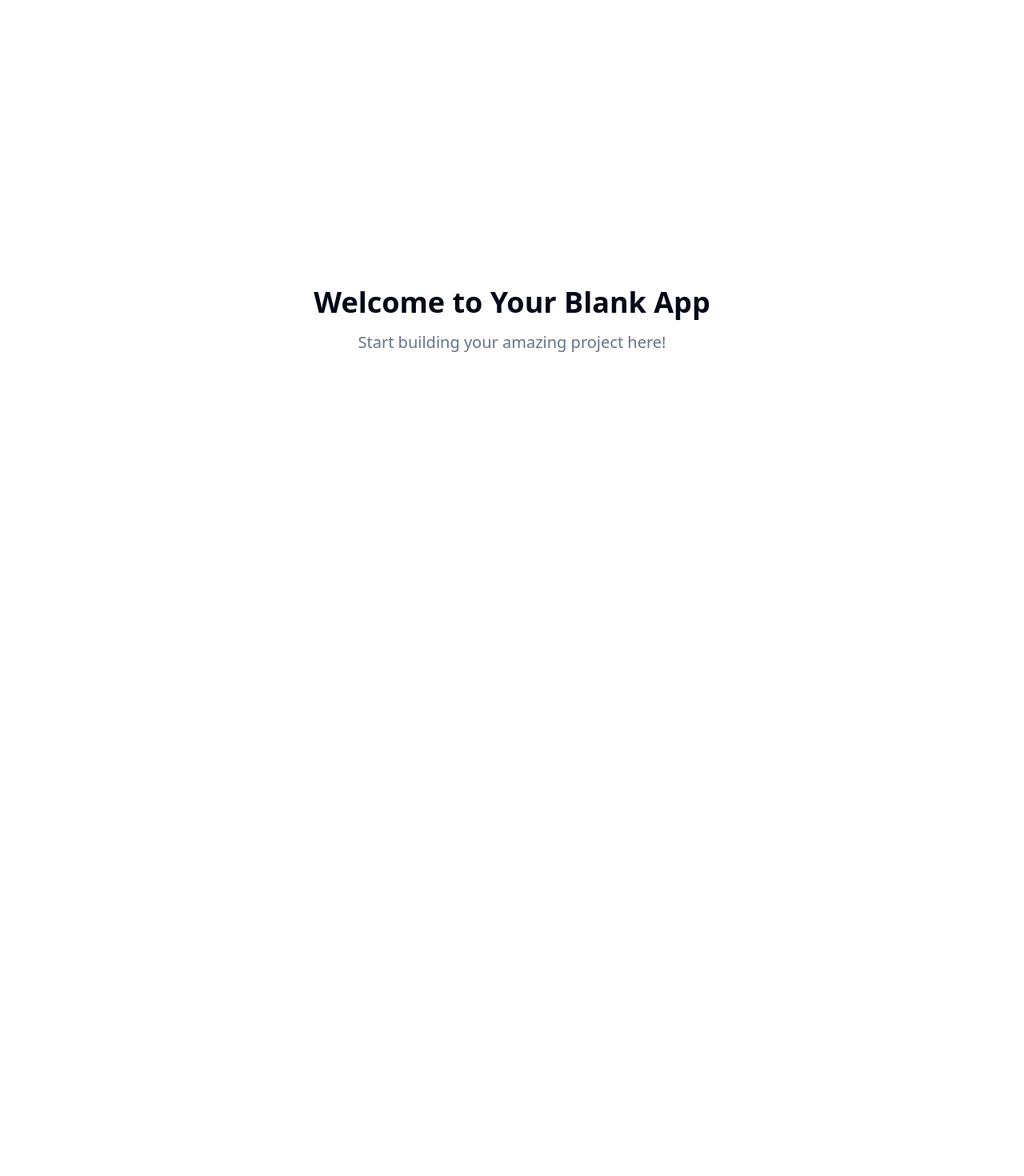
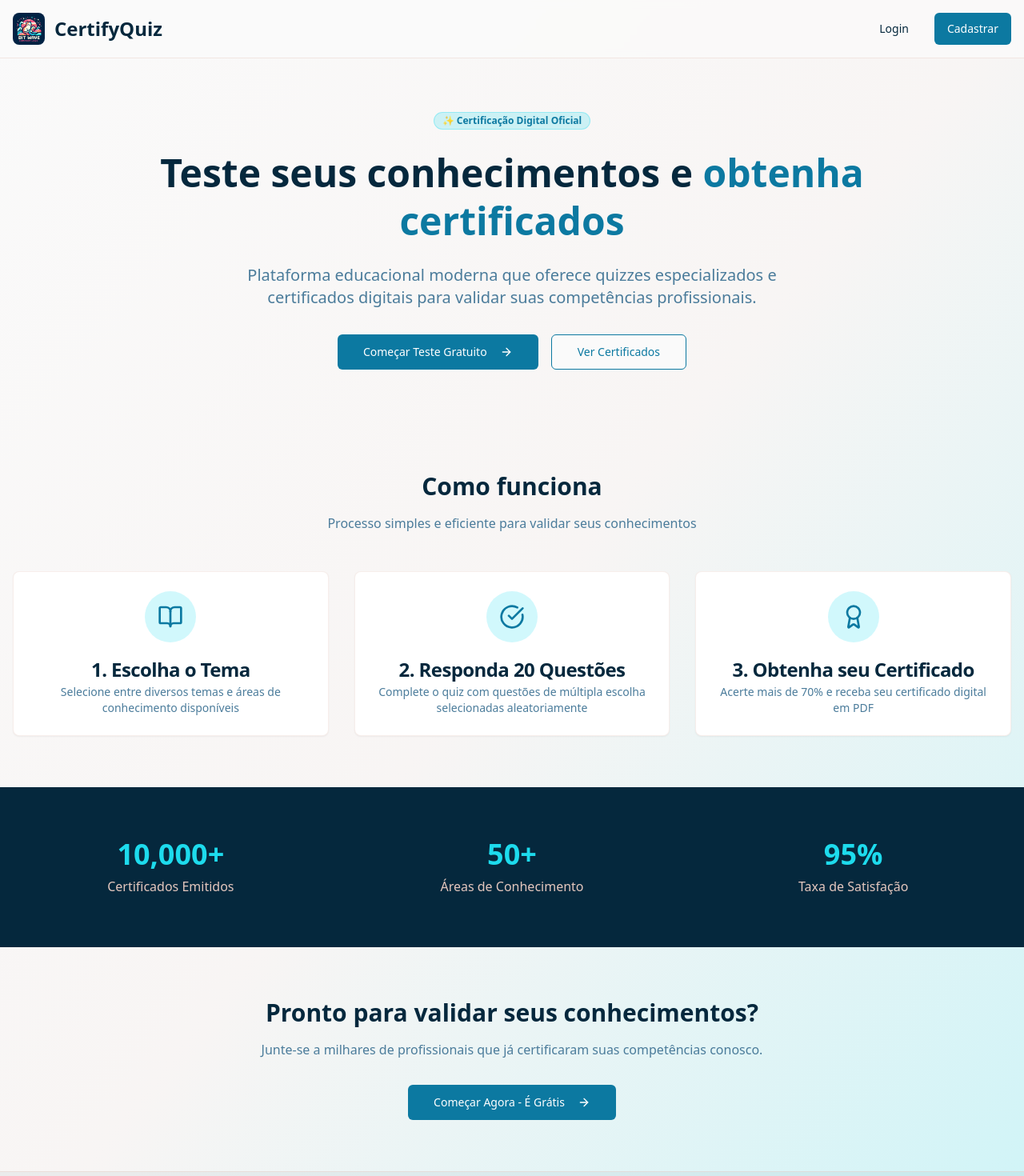
Before and after one commit to Pedro-2077/certify-quiz-master, a React (Vite) app: page / in a window 1280 px wide. Shown: the top 1470 px of the page at 80% size. Before the commit the page ends 800 px from the top, so only its background shows below. Built offline with nearby package versions, Linux system fonts and the light colour scheme.

Commit message:
Update styles and favicon
Update Tailwind CSS configuration with new color palette inspired by the provided logo.
Set the favicon to the cat portion of the logo.
Ensure the design is modern and follows UX best practices.

```diff
--- a/index.html
+++ b/index.html
@@ -3,18 +3,19 @@
   <head>
     <meta charset="UTF-8" />
     <meta name="viewport" content="width=device-width, initial-scale=1.0" />
-    <title>certify-quiz-master</title>
-    <meta name="description" content="Lovable Generated Project" />
-    <meta name="author" content="Lovable" />
+    <title>CertifyQuiz - Teste seus conhecimentos</title>
+    <meta name="description" content="Plataforma de quiz educacional com certificação digital" />
+    <meta name="author" content="CertifyQuiz" />
+    <link rel="icon" href="/lovable-uploads/334005dd-80e7-4825-bc33-bbadac816dfa.png" type="image/png">
 
-    <meta property="og:title" content="certify-quiz-master" />
-    <meta property="og:description" content="Lovable Generated Project" />
+    <meta property="og:title" content="CertifyQuiz - Teste seus conhecimentos" />
+    <meta property="og:description" content="Plataforma de quiz educacional com certificação digital" />
     <meta property="og:type" content="website" />
-    <meta property="og:image" content="https://lovable.dev/opengraph-image-p98pqg.png" />
+    <meta property="og:image" content="/lovable-uploads/334005dd-80e7-4825-bc33-bbadac816dfa.png" />
 
     <meta name="twitter:card" content="summary_large_image" />
-    <meta name="twitter:site" content="@lovable_dev" />
-    <meta name="twitter:image" content="https://lovable.dev/opengraph-image-p98pqg.png" />
+    <meta name="twitter:site" content="@certifyquiz" />
+    <meta name="twitter:image" content="/lovable-uploads/334005dd-80e7-4825-bc33-bbadac816dfa.png" />
   </head>
 
   <body>
--- a/src/index.css
+++ b/src/index.css
@@ -8,33 +8,40 @@ All colors MUST be HSL.
 
 @layer base {
   :root {
-    --background: 0 0% 100%;
-    --foreground: 222.2 84% 4.9%;
+    --background: 0 0% 98%;
+    --foreground: 203 85% 13%;
 
     --card: 0 0% 100%;
-    --card-foreground: 222.2 84% 4.9%;
+    --card-foreground: 203 85% 13%;
 
     --popover: 0 0% 100%;
-    --popover-foreground: 222.2 84% 4.9%;
+    --popover-foreground: 203 85% 13%;
 
-    --primary: 222.2 47.4% 11.2%;
-    --primary-foreground: 210 40% 98%;
+    --primary: 196 86% 34%;
+    --primary-foreground: 0 0% 98%;
 
-    --secondary: 210 40% 96.1%;
-    --secondary-foreground: 222.2 47.4% 11.2%;
+    --secondary: 15 42% 82%;
+    --secondary-foreground: 203 85% 13%;
 
-    --muted: 210 40% 96.1%;
-    --muted-foreground: 215.4 16.3% 46.9%;
+    --muted: 15 42% 90%;
+    --muted-foreground: 203 35% 45%;
 
-    --accent: 210 40% 96.1%;
-    --accent-foreground: 222.2 47.4% 11.2%;
+    --accent: 185 85% 52%;
+    --accent-foreground: 0 0% 98%;
 
     --destructive: 0 84.2% 60.2%;
-    --destructive-foreground: 210 40% 98%;
+    --destructive-foreground: 0 0% 98%;
 
-    --border: 214.3 31.8% 91.4%;
-    --input: 214.3 31.8% 91.4%;
-    --ring: 222.2 84% 4.9%;
+    --border: 15 42% 85%;
+    --input: 15 42% 85%;
+    --ring: 185 85% 52%;
+
+    /* Custom quiz app colors */
+    --quiz-primary: 203 85% 13%;
+    --quiz-secondary: 196 86% 34%;
+    --quiz-accent: 185 85% 52%;
+    --quiz-warm: 15 42% 82%;
+    --quiz-neutral: 203 35% 45%;
 
     --radius: 0.5rem;
 
@@ -56,33 +63,40 @@ All colors MUST be HSL.
   }
 
   .dark {
-    --background: 222.2 84% 4.9%;
-    --foreground: 210 40% 98%;
+    --background: 203 85% 13%;
+    --foreground: 0 0% 98%;
 
-    --card: 222.2 84% 4.9%;
-    --card-foreground: 210 40% 98%;
+    --card: 203 75% 18%;
+    --card-foreground: 0 0% 98%;
 
-    --popover: 222.2 84% 4.9%;
-    --popover-foreground: 210 40% 98%;
+    --popover: 203 75% 18%;
+    --popover-foreground: 0 0% 98%;
 
-    --primary: 210 40% 98%;
-    --primary-foreground: 222.2 47.4% 11.2%;
+    --primary: 185 85% 52%;
+    --primary-foreground: 203 85% 13%;
 
-    --secondary: 217.2 32.6% 17.5%;
-    --secondary-foreground: 210 40% 98%;
+    --secondary: 203 35% 25%;
+    --secondary-foreground: 0 0% 98%;
 
-    --muted: 217.2 32.6% 17.5%;
-    --muted-foreground: 215 20.2% 65.1%;
+    --muted: 203 35% 25%;
+    --muted-foreground: 185 30% 70%;
 
-    --accent: 217.2 32.6% 17.5%;
-    --accent-foreground: 210 40% 98%;
+    --accent: 196 86% 34%;
+    --accent-foreground: 0 0% 98%;
 
     --destructive: 0 62.8% 30.6%;
-    --destructive-foreground: 210 40% 98%;
+    --destructive-foreground: 0 0% 98%;
 
-    --border: 217.2 32.6% 17.5%;
-    --input: 217.2 32.6% 17.5%;
-    --ring: 212.7 26.8% 83.9%;
+    --border: 203 35% 25%;
+    --input: 203 35% 25%;
+    --ring: 185 85% 52%;
+
+    /* Custom quiz app colors for dark mode */
+    --quiz-primary: 185 85% 52%;
+    --quiz-secondary: 196 86% 34%;
+    --quiz-accent: 15 42% 82%;
+    --quiz-warm: 15 42% 60%;
+    --quiz-neutral: 185 30% 70%;
     --sidebar-background: 240 5.9% 10%;
     --sidebar-foreground: 240 4.8% 95.9%;
     --sidebar-primary: 224.3 76.3% 48%;
--- a/src/pages/Index.tsx
+++ b/src/pages/Index.tsx
@@ -1,12 +1,159 @@
-// Update this page (the content is just a fallback if you fail to update the page)
+import { Button } from "@/components/ui/button";
+import { Card, CardContent, CardDescription, CardHeader, CardTitle } from "@/components/ui/card";
+import { Badge } from "@/components/ui/badge";
+import { CheckCircle, Award, BookOpen, Users, Star, ArrowRight } from "lucide-react";
 
 const Index = () => {
   return (
-    <div className="min-h-screen flex items-center justify-center bg-background">
-      <div className="text-center">
-        <h1 className="text-4xl font-bold mb-4">Welcome to Your Blank App</h1>
-        <p className="text-xl text-muted-foreground">Start building your amazing project here!</p>
-      </div>
+    <div className="min-h-screen bg-gradient-to-br from-background via-quiz-warm/10 to-quiz-accent/20">
+      {/* Header */}
+      <header className="border-b border-border/50 backdrop-blur-sm bg-background/90">
+        <div className="container mx-auto px-4 py-4 flex justify-between items-center">
+          <div className="flex items-center space-x-3">
+            <img
+              src="/lovable-uploads/334005dd-80e7-4825-bc33-bbadac816dfa.png"
+              alt="CertifyQuiz Logo"
+              className="w-10 h-10 rounded-lg"
+            />
+            <h1 className="text-2xl font-bold text-quiz-primary">CertifyQuiz</h1>
+          </div>
+          <nav className="flex items-center space-x-4">
+            <Button variant="ghost" className="text-quiz-primary hover:text-quiz-secondary">
+              Login
+            </Button>
+            <Button className="bg-quiz-secondary hover:bg-quiz-secondary/90 text-white">
+              Cadastrar
+            </Button>
+          </nav>
+        </div>
+      </header>
+
+      {/* Hero Section */}
+      <section className="container mx-auto px-4 py-16 text-center">
+        <div className="max-w-4xl mx-auto">
+          <Badge className="mb-6 bg-quiz-accent/20 text-quiz-secondary border-quiz-accent/30">
+            ✨ Certificação Digital Oficial
+          </Badge>
+          <h2 className="text-5xl font-bold text-quiz-primary mb-6 leading-tight">
+            Teste seus conhecimentos e
+            <span className="text-quiz-secondary"> obtenha certificados</span>
+          </h2>
+          <p className="text-xl text-quiz-neutral mb-8 max-w-2xl mx-auto">
+            Plataforma educacional moderna que oferece quizzes especializados e certificados digitais
+            para validar suas competências profissionais.
+          </p>
+          <div className="flex flex-col sm:flex-row gap-4 justify-center">
+            <Button size="lg" className="bg-quiz-secondary hover:bg-quiz-secondary/90 text-white">
+              Começar Teste Gratuito
+              <ArrowRight className="ml-2 h-5 w-5" />
+            </Button>
+            <Button size="lg" variant="outline" className="border-quiz-secondary text-quiz-secondary hover:bg-quiz-secondary hover:text-white">
+              Ver Certificados
+            </Button>
+          </div>
+        </div>
+      </section>
+
+      {/* Features */}
+      <section className="container mx-auto px-4 py-16">
+        <div className="text-center mb-12">
+          <h3 className="text-3xl font-bold text-quiz-primary mb-4">Como funciona</h3>
+          <p className="text-quiz-neutral max-w-2xl mx-auto">
+            Processo simples e eficiente para validar seus conhecimentos
+          </p>
+        </div>
+
+        <div className="grid md:grid-cols-3 gap-8">
+          <Card className="border-quiz-warm/30 hover:shadow-lg hover:shadow-quiz-accent/20 transition-all">
+            <CardHeader className="text-center">
+              <div className="w-16 h-16 bg-quiz-accent/20 rounded-full flex items-center justify-center mx-auto mb-4">
+                <BookOpen className="h-8 w-8 text-quiz-secondary" />
+              </div>
+              <CardTitle className="text-quiz-primary">1. Escolha o Tema</CardTitle>
+              <CardDescription className="text-quiz-neutral">
+                Selecione entre diversos temas e áreas de conhecimento disponíveis
+              </CardDescription>
+            </CardHeader>
+          </Card>
+
+          <Card className="border-quiz-warm/30 hover:shadow-lg hover:shadow-quiz-accent/20 transition-all">
+            <CardHeader className="text-center">
+              <div className="w-16 h-16 bg-quiz-accent/20 rounded-full flex items-center justify-center mx-auto mb-4">
+                <CheckCircle className="h-8 w-8 text-quiz-secondary" />
+              </div>
+              <CardTitle className="text-quiz-primary">2. Responda 20 Questões</CardTitle>
+              <CardDescription className="text-quiz-neutral">
+                Complete o quiz com questões de múltipla escolha selecionadas aleatoriamente
+              </CardDescription>
+            </CardHeader>
+          </Card>
+
+          <Card className="border-quiz-warm/30 hover:shadow-lg hover:shadow-quiz-accent/20 transition-all">
+            <CardHeader className="text-center">
+              <div className="w-16 h-16 bg-quiz-accent/20 rounded-full flex items-center justify-center mx-auto mb-4">
+                <Award className="h-8 w-8 text-quiz-secondary" />
+              </div>
+              <CardTitle className="text-quiz-primary">3. Obtenha seu Certificado</CardTitle>
+              <CardDescription className="text-quiz-neutral">
+                Acerte mais de 70% e receba seu certificado digital em PDF
+              </CardDescription>
+            </CardHeader>
+          </Card>
+        </div>
+      </section>
+
+      {/* Stats */}
+      <section className="bg-quiz-primary text-white py-16">
+        <div className="container mx-auto px-4">
+          <div className="grid md:grid-cols-3 gap-8 text-center">
+            <div>
+              <div className="text-4xl font-bold text-quiz-accent mb-2">10,000+</div>
+              <div className="text-quiz-warm">Certificados Emitidos</div>
+            </div>
+            <div>
+              <div className="text-4xl font-bold text-quiz-accent mb-2">50+</div>
+              <div className="text-quiz-warm">Áreas de Conhecimento</div>
+            </div>
+            <div>
+              <div className="text-4xl font-bold text-quiz-accent mb-2">95%</div>
+              <div className="text-quiz-warm">Taxa de Satisfação</div>
+            </div>
+          </div>
+        </div>
+      </section>
+
+      {/* CTA */}
+      <section className="container mx-auto px-4 py-16 text-center">
+        <div className="max-w-3xl mx-auto">
+          <h3 className="text-3xl font-bold text-quiz-primary mb-4">
+            Pronto para validar seus conhecimentos?
+          </h3>
+          <p className="text-quiz-neutral mb-8">
+            Junte-se a milhares de profissionais que já certificaram suas competências conosco.
+          </p>
+          <Button size="lg" className="bg-quiz-secondary hover:bg-quiz-secondary/90 text-white">
+            Começar Agora - É Grátis
+            <ArrowRight className="ml-2 h-5 w-5" />
+          </Button>
+        </div>
+      </section>
+
+      {/* Footer */}
+      <footer className="border-t border-border/50 py-8 bg-quiz-primary/5">
+        <div className="container mx-auto px-4 text-center">
+          <div className="flex items-center justify-center space-x-3 mb-4">
+            <img
+              src="/lovable-uploads/334005dd-80e7-4825-bc33-bbadac816dfa.png"
+              alt="CertifyQuiz Logo"
+              className="w-8 h-8 rounded-lg"
+            />
+            <span className="text-quiz-primary font-semibold">CertifyQuiz</span>
+          </div>
+          <p className="text-quiz-neutral text-sm">
+            © 2024 CertifyQuiz. Todos os direitos reservados.
+          </p>
+        </div>
+      </footer>
     </div>
   );
 };
--- a/tailwind.config.ts
+++ b/tailwind.config.ts
@@ -52,6 +52,13 @@ export default {
 					DEFAULT: 'hsl(var(--card))',
 					foreground: 'hsl(var(--card-foreground))'
 				},
+				quiz: {
+					primary: 'hsl(var(--quiz-primary))',
+					secondary: 'hsl(var(--quiz-secondary))',
+					accent: 'hsl(var(--quiz-accent))',
+					warm: 'hsl(var(--quiz-warm))',
+					neutral: 'hsl(var(--quiz-neutral))'
+				},
 				sidebar: {
 					DEFAULT: 'hsl(var(--sidebar-background))',
 					foreground: 'hsl(var(--sidebar-foreground))',
```
Also changed, not shown: public/lovable-uploads/334005dd-80e7-4825-bc33-bbadac816dfa.png (added).
